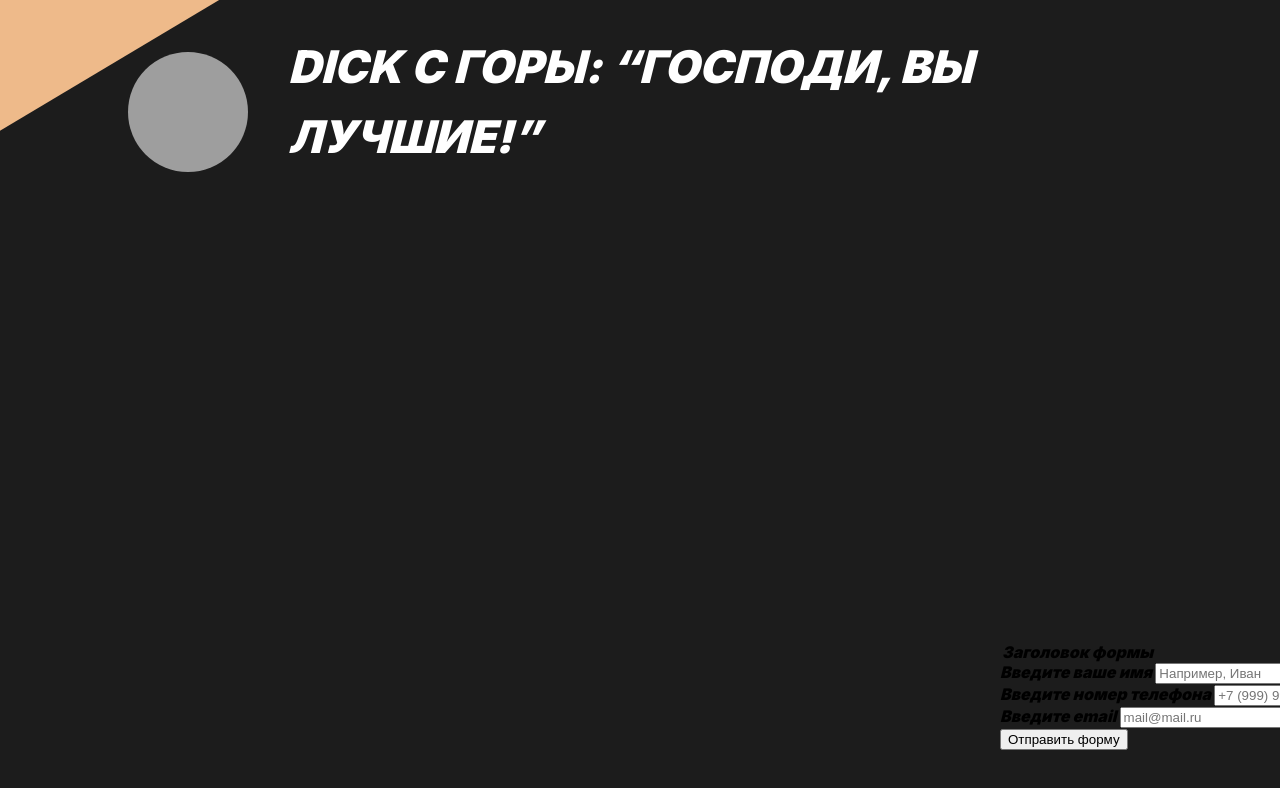
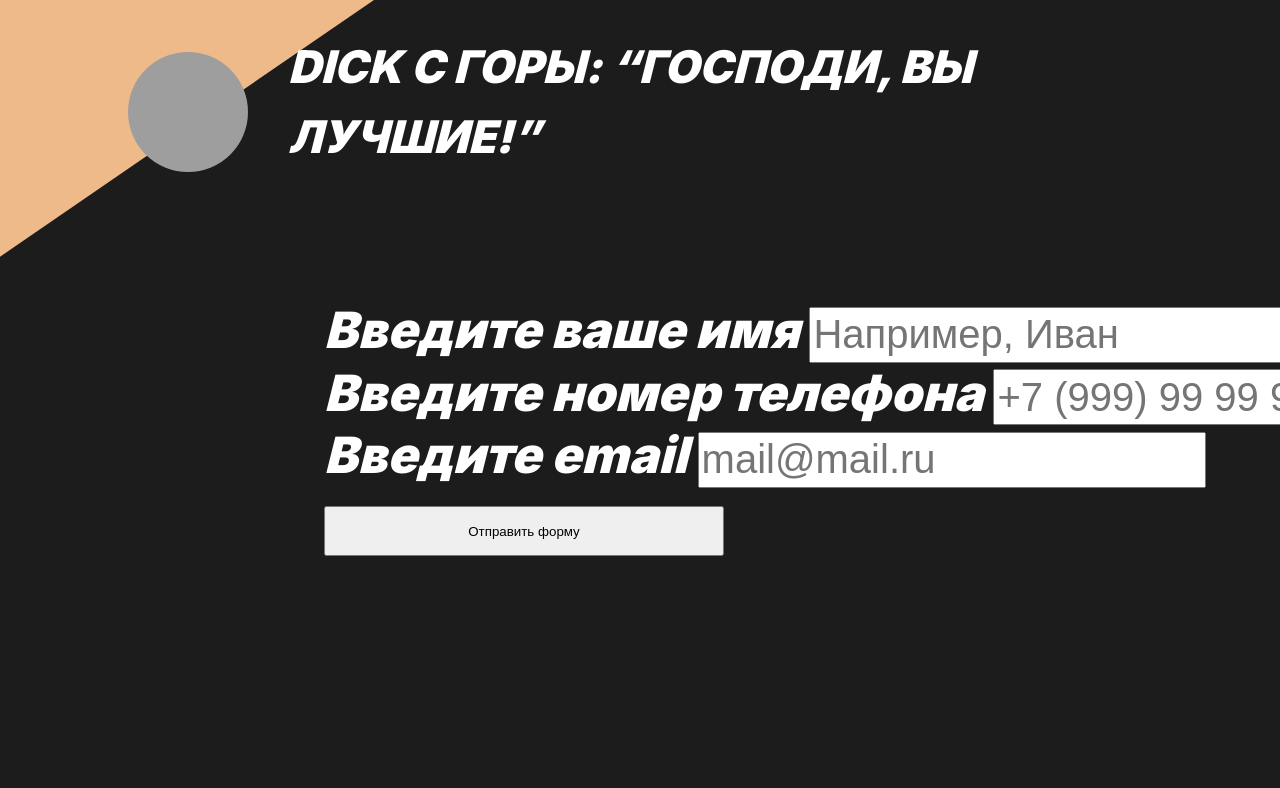
Before and after one commit to Gilgeous-Alexander2/SAITICHEK, a plain HTML site: page САЙТ/index.html in a window 1280 px wide. Shown: the part 6708-7496 px from the top of the page. Drawn offline with nearby package versions, Linux system fonts and the light colour scheme; grey boxes are pictures that could not be loaded.

Commit message:
ФИНАЛ ОЧКА УРААААА!!!!!

```diff
--- a/САЙТ/aa.css
+++ b/САЙТ/aa.css
@@ -26,6 +26,20 @@ body{
   /*font-variation-settings: 'slnt' -10;*/
   margin: 0;
 
+}
+
+.nizzz {
+  background-color: rgb(28, 28, 28);
+  position: relative;
+  top: 7000px;
+  left: 25%;
+  color: #ffffff;
+}
+
+.form-control{
+  width: 500px;
+  height: 50px;
+  font-size: 40px;
 }
 
 .ntro_titka_2{
@@ -414,7 +428,7 @@ color: #FFFFFF;
   width: 110%;
   margin-top:-10px;
   margin-left:-10px;;
-  height: 2000px;
+  height: 2300px;
   top: 6010px;;
   clip-path: polygon(0 42%, 100% 0, 100% 100%, 0 100%);
 }
--- a/САЙТ/index.html
+++ b/САЙТ/index.html
@@ -18,7 +18,9 @@
 
 	<div class="block"></div>
 	<div class="block1"></div>
-	<div class="block2"></div>
+	<div class="block2">
+
+	</div>
 
 	<img class = "imageee" src="./dva blure.png" alt=""  >
 
@@ -93,13 +95,12 @@
     	</div>
 	</div>
 
+
 	<div class="nizzz">
 
 		<div class="row">
 			<div class="col-sm-4">
-				<form action="telegram.php" method="POST" style="position:absolute; left: 1000px;top:7350px; width: 1000px;">
-					<legend>Заголовок формы</legend>
-
+				<form action="telegram.php" method="POST" style="font-size:50px">
 					<div class="form-group">
 						<label for="">Введите ваше имя</label>
 						<input type="text" class="form-control" id="" name="user_name" placeholder="Например, Иван">
@@ -115,13 +116,12 @@
 						<input type="text" class="form-control" id="" name="user_email" placeholder="mail@mail.ru">
 					</div>
 
-					<button type="submit" class="btn btn-primary">Отправить форму</button>
+					<button type="submit" class="btn btn-primary" style="width: 400px; height: 50px"> Отправить форму</button>
 				</form>
-			</div><!-- .col-sm-4 -->
-		</div> <!-- .row -->
+			</div>
+		</div>
 
-	  </div><!-- /.container -->
-
+	  </div>
 
 
 
```
